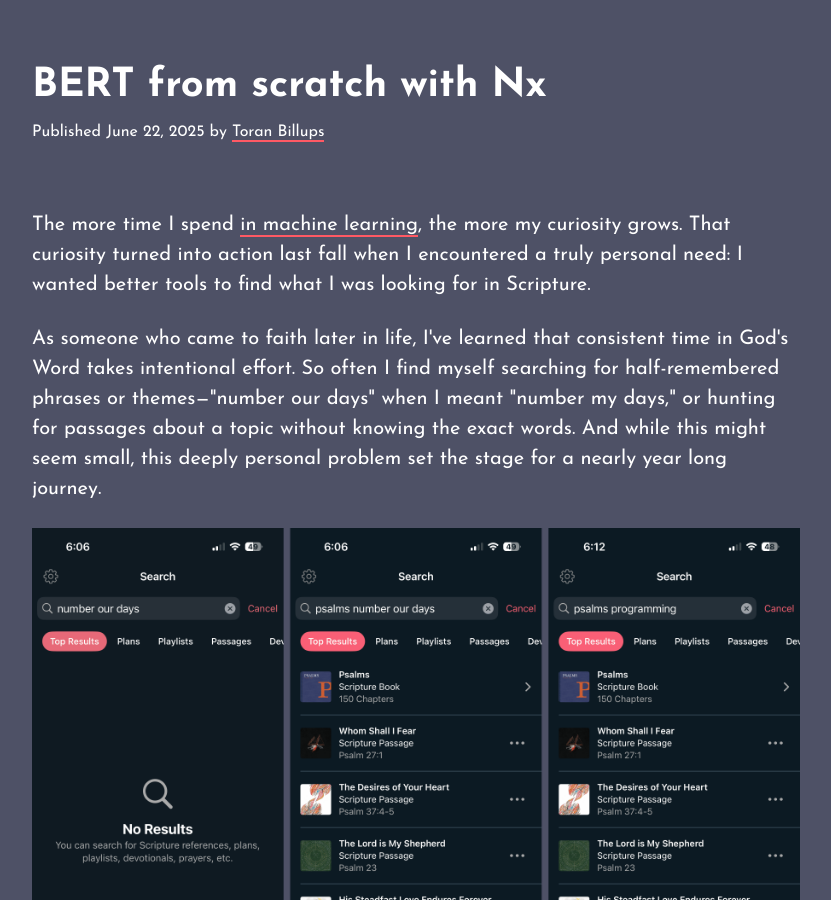
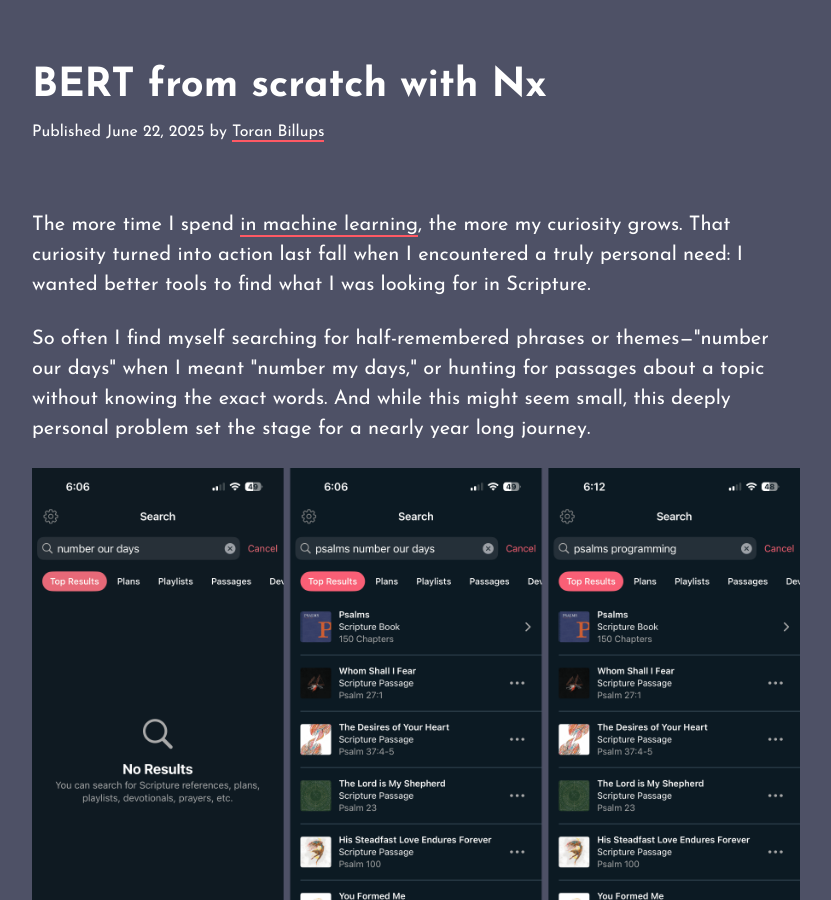
Before and after one commit to toranb/toranb.github.io, a Jekyll site: the page built from _posts/2025-06-22-bert-from-scratch-with-nx.html, in a window 1280 px wide and 900 px high. Shown: the whole window, without its empty margins (224-1055 px from the left). Built offline with Jekyll 4.4.1, drawn with Linux system fonts in a browser that asks for light colours; Markdown is read by kramdown in place of the engine named in the settings.

Commit message:
Update 2025-06-22-bert-from-scratch-with-nx.html
better intro paragraph

```diff
--- a/_posts/2025-06-22-bert-from-scratch-with-nx.html
+++ b/_posts/2025-06-22-bert-from-scratch-with-nx.html
@@ -6,7 +6,7 @@
 ---
 <p>The more time I spend <a href="https://www.youtube.com/watch?v=-iZIZHgHa5M">in machine learning</a>, the more my curiosity grows. That curiosity turned into action last fall when I encountered a truly personal need: I wanted better tools to find what I was looking for in Scripture.</p>
 
-<p>As someone who came to faith later in life, I've learned that consistent time in God's Word takes intentional effort. So often I find myself searching for half-remembered phrases or themes—"number our days" when I meant "number my days," or hunting for passages about a topic without knowing the exact words. And while this might seem small, this deeply personal problem set the stage for a nearly year long journey.</p>
+<p>So often I find myself searching for half-remembered phrases or themes—"number our days" when I meant "number my days," or hunting for passages about a topic without knowing the exact words. And while this might seem small, this deeply personal problem set the stage for a nearly year long journey.</p>
 
 <img src='/content/images/2025/search_failure.png' alt='the search problem'/>
 
```
